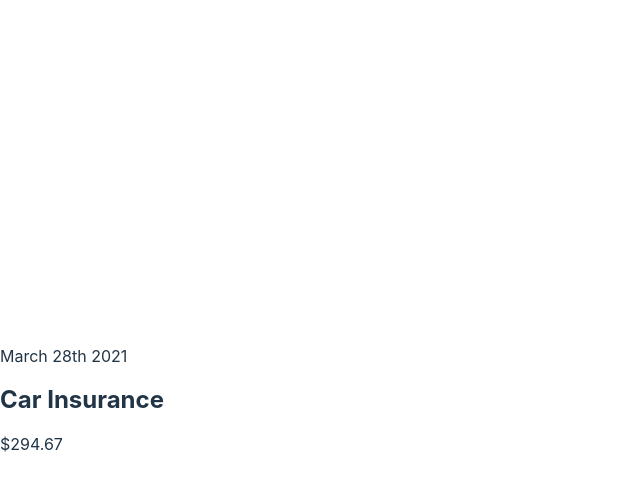
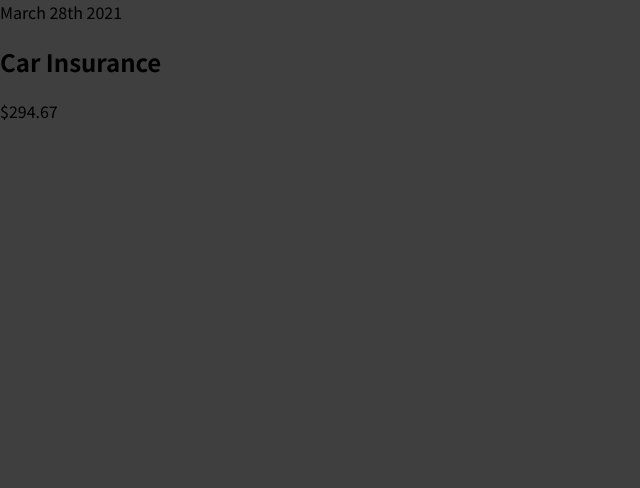
Before and after one commit to fullkeem/udemy-react-practice, a React (Vite) app: page / in a window 1280 px wide. Shown: the top 488 px of the page, without its empty margins (0-640 px from the left). Built offline with nearby package versions, Linux system fonts and the light colour scheme.

Commit message:
Fix: App css 삭제 및 index css 변경

```diff
--- a/src/App.css
+++ /dev/null
@@ -1,41 +0,0 @@
-#root {
-  max-width: 1280px;
-  margin: 0 auto;
-  padding: 2rem;
-  text-align: center;
-}
-
-.logo {
-  height: 6em;
-  padding: 1.5em;
-  will-change: filter;
-}
-.logo:hover {
-  filter: drop-shadow(0 0 2em #646cffaa);
-}
-.logo.react:hover {
-  filter: drop-shadow(0 0 2em #61dafbaa);
-}
-
-@keyframes logo-spin {
-  from {
-    transform: rotate(0deg);
-  }
-  to {
-    transform: rotate(360deg);
-  }
-}
-
-@media (prefers-reduced-motion: no-preference) {
-  a:nth-of-type(2) .logo {
-    animation: logo-spin infinite 20s linear;
-  }
-}
-
-.card {
-  padding: 2em;
-}
-
-.read-the-docs {
-  color: #888;
-}
--- a/src/index.css
+++ b/src/index.css
@@ -1,70 +1,14 @@
-:root {
-  font-family: Inter, Avenir, Helvetica, Arial, sans-serif;
-  font-size: 16px;
-  line-height: 24px;
-  font-weight: 400;
+@import url("https://fonts.googleapis.com/css2?family=Noto+Sans+JP:wght@400;700&display=swap");
 
-  color-scheme: light dark;
-  color: rgba(255, 255, 255, 0.87);
-  background-color: #242424;
-
-  font-synthesis: none;
-  text-rendering: optimizeLegibility;
-  -webkit-font-smoothing: antialiased;
-  -moz-osx-font-smoothing: grayscale;
-  -webkit-text-size-adjust: 100%;
+* {
+  box-sizing: border-box;
 }
 
-a {
-  font-weight: 500;
-  color: #646cff;
-  text-decoration: inherit;
-}
-a:hover {
-  color: #535bf2;
+html {
+  font-family: "Noto Sans JP", sans-serif;
 }
 
 body {
   margin: 0;
-  display: flex;
-  place-items: center;
-  min-width: 320px;
-  min-height: 100vh;
+  background-color: #3f3f3f;
 }
-
-h1 {
-  font-size: 3.2em;
-  line-height: 1.1;
-}
-
-button {
-  border-radius: 8px;
-  border: 1px solid transparent;
-  padding: 0.6em 1.2em;
-  font-size: 1em;
-  font-weight: 500;
-  font-family: inherit;
-  background-color: #1a1a1a;
-  cursor: pointer;
-  transition: border-color 0.25s;
-}
-button:hover {
-  border-color: #646cff;
-}
-button:focus,
-button:focus-visible {
-  outline: 4px auto -webkit-focus-ring-color;
-}
-
-@media (prefers-color-scheme: light) {
-  :root {
-    color: #213547;
-    background-color: #ffffff;
-  }
-  a:hover {
-    color: #747bff;
-  }
-  button {
-    background-color: #f9f9f9;
-  }
-}
```
